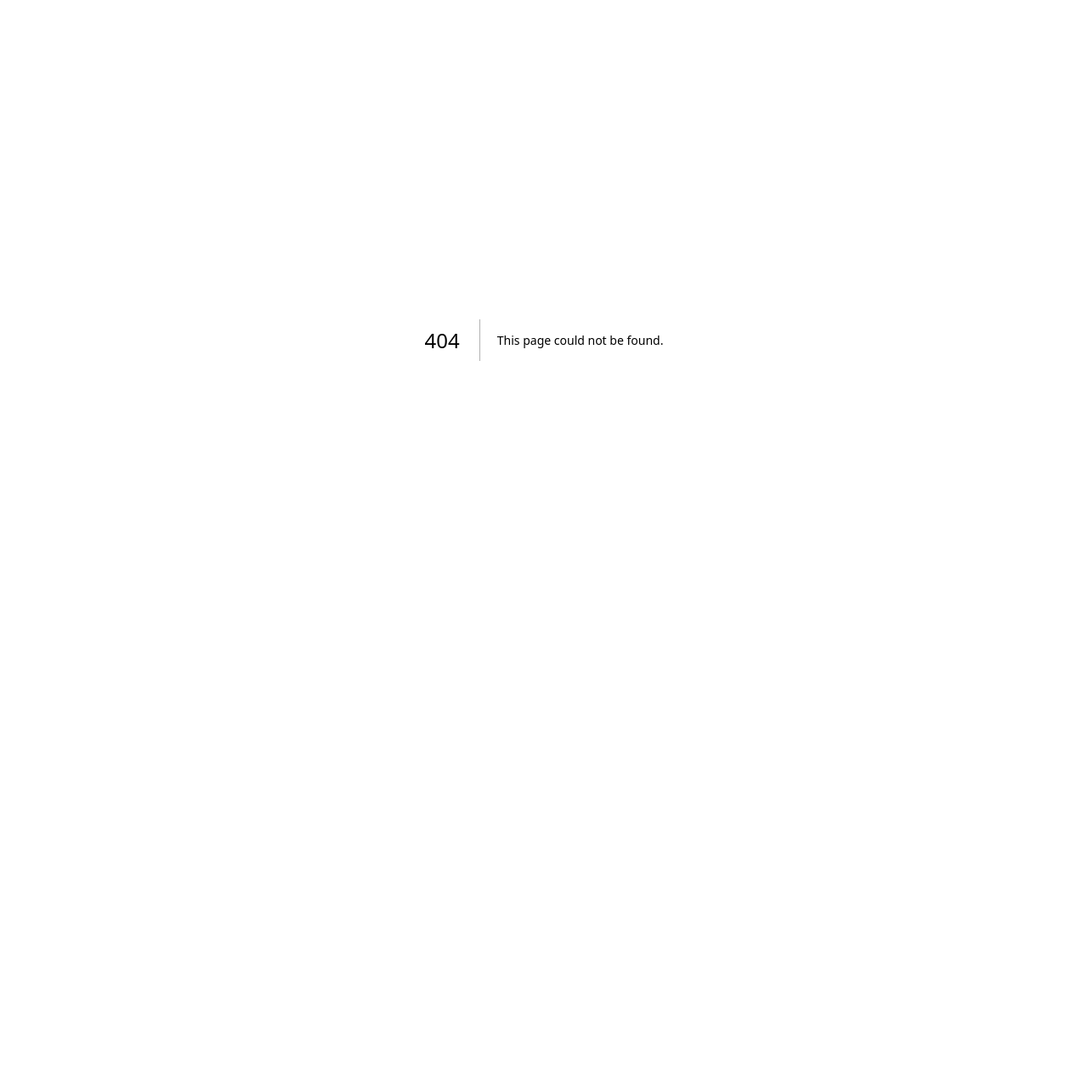
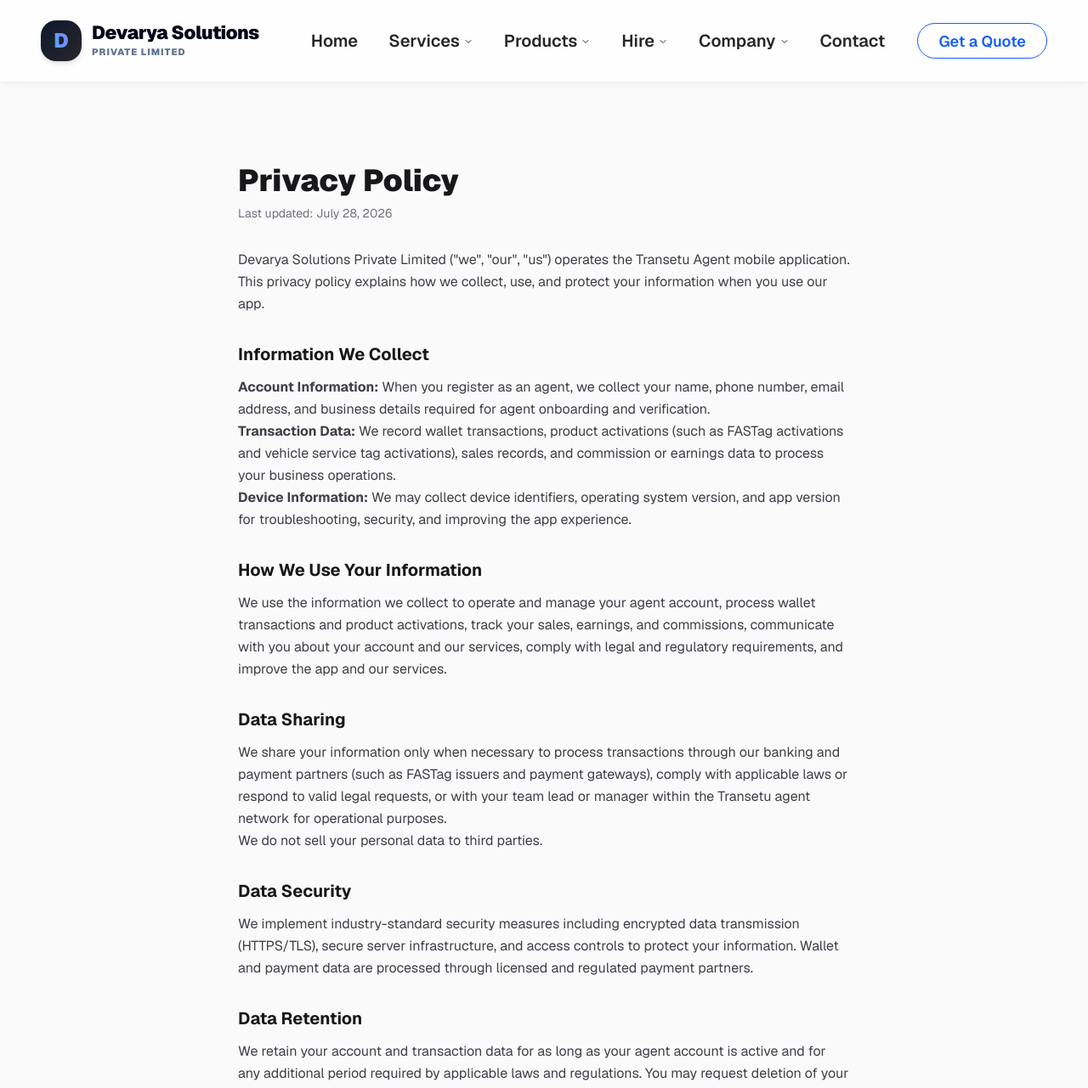
Before and after one commit to TranSetu/devaryasolutions-website, a Next.js app: page /transetu/privacy-policy in a window 1280 px wide. Before the commit this address had no page. Shown: the top 1281 px of the page at 85% size. Before the commit the page ends 800 px from the top, so only its background shows below. Built offline with nearby package versions, Linux system fonts and the light colour scheme.

Commit message:
Add Transetu Agent privacy policy page and footer link

```diff
--- a/app/sitemap.ts
+++ b/app/sitemap.ts
@@ -11,6 +11,7 @@
     { url: `${BASE}/profile`, lastModified: new Date(), changeFrequency: "monthly", priority: 0.8 },
     { url: `${BASE}/contact`, lastModified: new Date(), changeFrequency: "monthly", priority: 0.8 },
     { url: `${BASE}/careers`, lastModified: new Date(), changeFrequency: "monthly", priority: 0.8 },
+    { url: `${BASE}/transetu/privacy-policy`, lastModified: new Date(), changeFrequency: "yearly", priority: 0.5 },
 
     // Services (core business — highest priority after home)
     { url: `${BASE}/services/android-apps`, lastModified: new Date(), changeFrequency: "monthly", priority: 0.9 },
--- /dev/null
+++ b/app/transetu/privacy-policy/page.tsx
@@ -0,0 +1,124 @@
+import { Header } from "@/components/Header";
+import { Footer } from "@/components/Footer";
+
+export const metadata = {
+  title: "Privacy Policy | Transetu Agent",
+  description:
+    "Privacy policy for the Transetu Agent mobile application, operated by Devarya Solutions Private Limited.",
+  alternates: { canonical: "https://devaryasolutions.com/transetu/privacy-policy" },
+};
+
+export default function TransetuPrivacyPolicyPage() {
+  return (
+    <div className="min-h-screen flex flex-col bg-zinc-50">
+      <Header />
+
+      <main className="flex-1">
+        <div className="container mx-auto max-w-3xl px-6 py-16 md:py-24">
+          <h1 className="text-3xl md:text-4xl font-black text-zinc-900">Privacy Policy</h1>
+          <p className="mt-2 text-sm text-zinc-500">Last updated: July 28, 2026</p>
+
+          <div className="mt-8 space-y-6 text-zinc-700 leading-relaxed">
+            <p>
+              Devarya Solutions Private Limited (&quot;we&quot;, &quot;our&quot;, &quot;us&quot;) operates the
+              Transetu Agent mobile application. This privacy policy explains how we collect, use, and protect
+              your information when you use our app.
+            </p>
+
+            <section>
+              <h2 className="text-xl font-bold text-zinc-900 mt-8 mb-3">Information We Collect</h2>
+              <p>
+                <strong>Account Information:</strong> When you register as an agent, we collect your name, phone
+                number, email address, and business details required for agent onboarding and verification.
+              </p>
+              <p>
+                <strong>Transaction Data:</strong> We record wallet transactions, product activations (such as
+                FASTag activations and vehicle service tag activations), sales records, and commission or earnings
+                data to process your business operations.
+              </p>
+              <p>
+                <strong>Device Information:</strong> We may collect device identifiers, operating system version,
+                and app version for troubleshooting, security, and improving the app experience.
+              </p>
+            </section>
+
+            <section>
+              <h2 className="text-xl font-bold text-zinc-900 mt-8 mb-3">How We Use Your Information</h2>
+              <p>
+                We use the information we collect to operate and manage your agent account, process wallet
+                transactions and product activations, track your sales, earnings, and commissions, communicate with
+                you about your account and our services, comply with legal and regulatory requirements, and improve
+                the app and our services.
+              </p>
+            </section>
+
+            <section>
+              <h2 className="text-xl font-bold text-zinc-900 mt-8 mb-3">Data Sharing</h2>
+              <p>
+                We share your information only when necessary to process transactions through our banking and
+                payment partners (such as FASTag issuers and payment gateways), comply with applicable laws or
+                respond to valid legal requests, or with your team lead or manager within the Transetu agent network
+                for operational purposes.
+              </p>
+              <p>We do not sell your personal data to third parties.</p>
+            </section>
+
+            <section>
+              <h2 className="text-xl font-bold text-zinc-900 mt-8 mb-3">Data Security</h2>
+              <p>
+                We implement industry-standard security measures including encrypted data transmission
+                (HTTPS/TLS), secure server infrastructure, and access controls to protect your information. Wallet
+                and payment data are processed through licensed and regulated payment partners.
+              </p>
+            </section>
+
+            <section>
+              <h2 className="text-xl font-bold text-zinc-900 mt-8 mb-3">Data Retention</h2>
+              <p>
+                We retain your account and transaction data for as long as your agent account is active and for any
+                additional period required by applicable laws and regulations. You may request deletion of your
+                account and associated data by contacting us.
+              </p>
+            </section>
+
+            <section>
+              <h2 className="text-xl font-bold text-zinc-900 mt-8 mb-3">Your Rights</h2>
+              <p>
+                You have the right to access the personal data we hold about you, request correction of inaccurate
+                information, request deletion of your account and personal data, and withdraw consent for data
+                processing where applicable.
+              </p>
+            </section>
+
+            <section>
+              <h2 className="text-xl font-bold text-zinc-900 mt-8 mb-3">Changes to This Policy</h2>
+              <p>
+                We may update this privacy policy from time to time. Any changes will be posted within the app and
+                on this page with an updated revision date.
+              </p>
+            </section>
+
+            <section className="mt-10 rounded-2xl bg-white border border-zinc-200 p-6">
+              <h2 className="text-xl font-bold text-zinc-900 mb-3">Contact Us</h2>
+              <p>If you have questions about this privacy policy or your data, contact us at:</p>
+              <p className="mt-3">
+                <strong>Devarya Solutions Private Limited</strong>
+                <br />
+                2-1, Near Water Tank, Down Street, Vissannapeta, Kasimkota, Anakapalli
+                <br />
+                Visakhapatnam - 531031, Andhra Pradesh, India
+                <br />
+                Email:{" "}
+                <a href="mailto:hello@transetu.com" className="text-blue-600 hover:underline">
+                  hello@transetu.com
+                </a>
+              </p>
+            </section>
+          </div>
+        </div>
+      </main>
+
+      <Footer />
+    </div>
+  );
+}
--- a/components/Footer.tsx
+++ b/components/Footer.tsx
@@ -117,6 +117,13 @@
                   <ExternalLink className="w-3.5 h-3.5" />
                 </div>
               </Link>
+
+              <Link
+                href="/transetu/privacy-policy"
+                className="block text-xs text-zinc-500 hover:text-blue-400 transition-colors"
+              >
+                Transetu Agent Privacy Policy
+              </Link>
             </div>
           </div>
 
```
